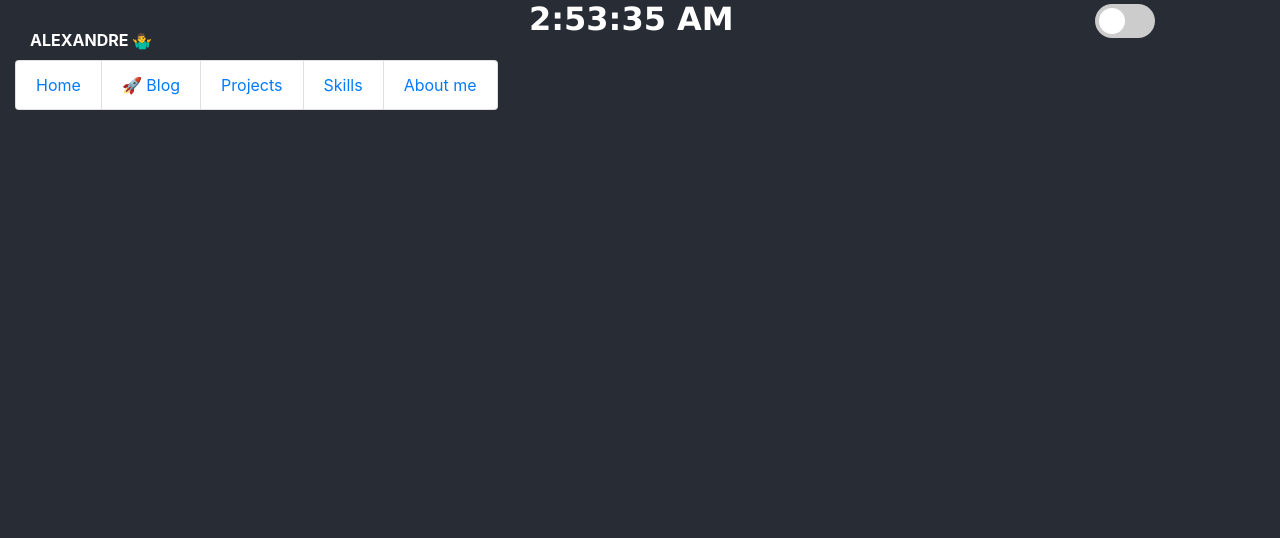
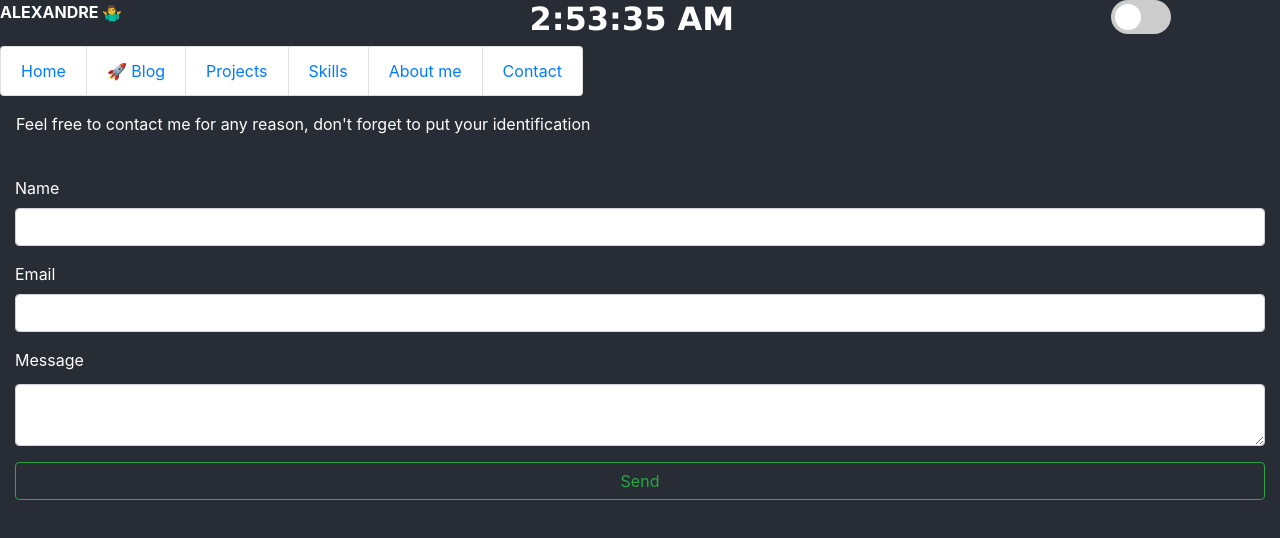
Before and after one commit to Alexandre46/react-personal, a React (Create React App) app: page /contact in a window 1280 px wide. Shown: the top 538 px of the page. Built offline with nearby package versions, Linux system fonts and the light colour scheme.

Commit message:
Fix contact

```diff
--- a/package.json
+++ b/package.json
@@ -6,6 +6,7 @@
     "@emotion/core": "^10.0.7",
     "@emotion/styled": "^10.0.7",
     "bootstrap": "^4.3.1",
+    "emailjs-com": "^2.4.1",
     "emotion-theming": "^10.0.7",
     "gh-pages": "^2.1.1",
     "import-all.macro": "^2.0.3",
@@ -19,6 +20,7 @@
     "react-dom": "^16.11.0",
     "react-router-dom": "^5.1.2",
     "react-scripts": "3.1.2",
+    "react-toast-notifications": "^2.4.0",
     "serve": "^11.2.0",
     "styled-components": "^4.4.1"
   },
--- a/public/index.html
+++ b/public/index.html
@@ -14,18 +14,15 @@
 
     <title>Alexandre Abreu - 2019</title>
   </head>
-  <body class="container-fluid" id="mainApp">
+  <body class="row" id="mainApp">
     <noscript>You need to enable JavaScript to run this app.</noscript>
-    <div class="row">
-        <div class="col-12">
-            <div class="col-12 col-sm-4 d-inline-block" id="logo"></div>
-            <div class="col-12 col-sm-3 d-inline-block" id="clock"></div>
-            <div class="col-12 col-sm-4 d-inline-block" id="theme-switcher"></div>
-          </div>
-      <div class="col-12 my-2 mx-auto">
-        <div id="navigation"></div>
+    <div class="container-fluid">
+      <div class="row">
+          <div class="col-12 col-sm-4 d-inline-block" id="logo"></div>
+          <div class="col-12 col-sm-3 d-inline-block" id="clock"></div>
+          <div class="col-12 col-sm-4 d-inline-block" id="theme-switcher"></div>
+          <div class="col-12" id="navigation"></div>
       </div>
-
     </div>
   </body>
 </html>
--- /dev/null
+++ b/src/components/contact.js
@@ -0,0 +1,55 @@
+import React from 'react';
+import emailjs from 'emailjs-com';
+import { Form, FormLabel, FormText } from 'react-bootstrap'
+export default function ContactUs() {
+
+function sendEmail(e) {
+    e.preventDefault();
+
+    emailjs.sendForm('gmail', 'template_0GCXxagz', e.target, 'user_dNokYX5Ebo1aMAvjNj39O')
+
+      .then((result) => {
+        console.log(result.text);
+        document.getElementById('email-success').classList.remove('d-none');
+        document.getElementById('email-error').classList.add('d-none');
+      }, (error) => {
+          document.getElementById('email-error').classList.remove('d-none');
+          document.getElementById('email-success').classList.add('d-none');
+          console.log(error);
+      });
+  }
+
+  return (
+      <div class="w-100">
+        <p class="p-3"> Feel free to contact me for any reason, don't forget to put your identification</p>
+        <Form className="contact-form" onSubmit={sendEmail}>
+
+        <div class="col-12 mt-4 form-group">
+        <div id="email-success" class="d-none bg-success alert-success"> Email sent with success</div>
+        <div id="email-error" class="d-none bg-danger alert-danger"> Email sent with success</div>
+
+            <input type="hidden" name="contact_number" class="pt-3" />
+            <FormLabel>Name</FormLabel>
+            <input class="form-control input" type="text" name="name" />
+        </div>
+
+        <div class="col-12 form-group">
+            <FormLabel>Email</FormLabel>
+            <input class="form-control input" type="email" name="email" />
+        </div>
+
+        <div class="col-12 form-group">
+            <FormLabel>Message</FormLabel>
+            <textarea class="form-control form-text" name="message" />
+        </div>
+
+        <div class="col-12 form-group">
+            <input class="btn btn-block btn-outline-success" type="submit" value="Send" />
+        </div>
+
+
+        </Form>
+      </div>
+
+  );
+}
--- a/src/components/navigation.js
+++ b/src/components/navigation.js
@@ -12,6 +12,7 @@ import AboutMe from './AboutMe';
 import Welcome from './welcome';
 import MyProjects from './Projects';
 import BlogPosts from './Blog';
+import Contact from './contact';
 
 const urlPreffix = 'react-personal';
 
@@ -35,6 +36,9 @@ const urlPreffix = 'react-personal';
                 <li class="list-group-item">
                     <Link to="/about-me">About me </Link>
                 </li>
+                <li class="list-group-item">
+                    <Link to="/contact">Contact </Link>
+                </li>
             </ul>
           <Switch>
             <Route exact path="/">
@@ -54,6 +58,9 @@ const urlPreffix = 'react-personal';
             </Route>
             <Route path="/about-me">
                 <AboutMe />
+            </Route>
+            <Route path="/contact">
+                <Contact />
             </Route>
           </Switch>
         </div>
@@ -81,6 +88,12 @@ const urlPreffix = 'react-personal';
     );
   }
 
+  function ContactMe() {
+    return (
+      <Contact />
+    );
+  }
+
   function Projects() {
     return (
       <MyProjects />
```
Also changed, not shown: 1 other file (tests, documents, lock files or other folders).
